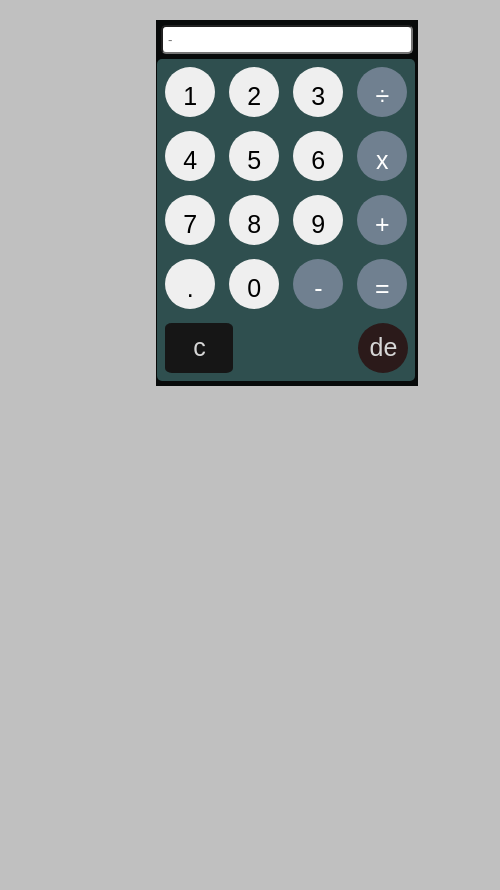
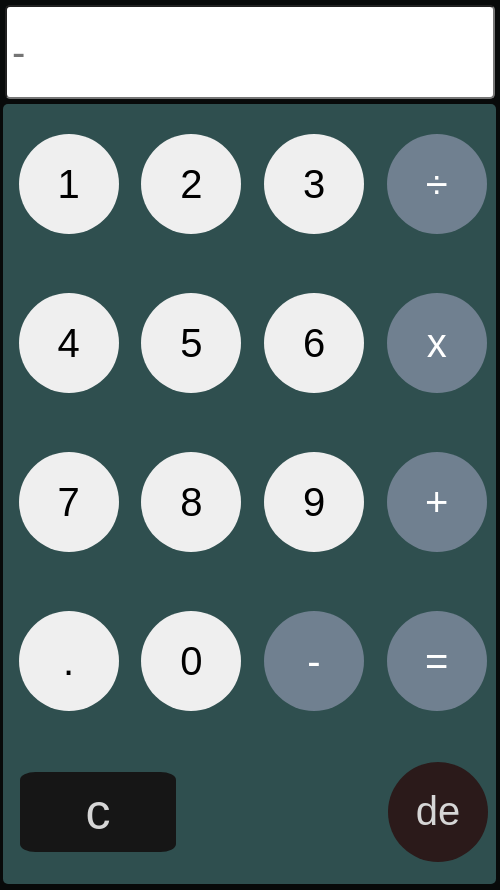
Before and after one commit to precious123-gifted/calculator.github.io, a plain HTML site: page index.html in a window 390 px wide. Shown: the whole page, 500 px wide, since content can reach past the window. Before the commit the page ends 844 px from the top, so only its background shows below. Drawn offline with Linux system fonts and the light colour scheme.

Commit message:
Add files via upload

```diff
--- a/index.css
+++ b/index.css
@@ -85,24 +85,24 @@ body {
   margin-top: 5%;
 }
 
-@media only screen and (max-width: 375px) {
+@media only screen and (max-width: 750px) {
   .table {
     background-color: #2f4f4f;
     width: 493px;
-    height: 548px;
+    height: 780px;
     border-radius: 5px;
   }
 
   .main {
     width: 500px;
-    height: 620px;
+    height: 890px;
     background-color: #080a0a;
     float: left;
     margin: auto;
   }
   .textviewer {
     width: 476px;
-    height: 40px;
+    height: 80px;
     margin: 5px;
     font-size: 40px;
     font-weight: 160%;
@@ -112,8 +112,8 @@ body {
   }
 
   .button {
-    width: 90px;
-    height: 90px;
+    width: 100px;
+    height: 100px;
     font-size: 40px;
     margin-left: 14px;
     padding: 15px;
@@ -125,8 +125,8 @@ body {
   }
 
   .cbutton {
-    width: 110%;
-    height: 70px;
+    width: 130%;
+    height: 80px;
     font-size: 50px;
     margin: 6px;
     margin-left: 15px;
@@ -140,8 +140,8 @@ body {
   }
 
   .dbutton {
-    width: 90px;
-    height: 90px;
+    width: 100px;
+    height: 100px;
     font-size: 40px;
     margin-left: 216%;
     cursor: pointer;
```
